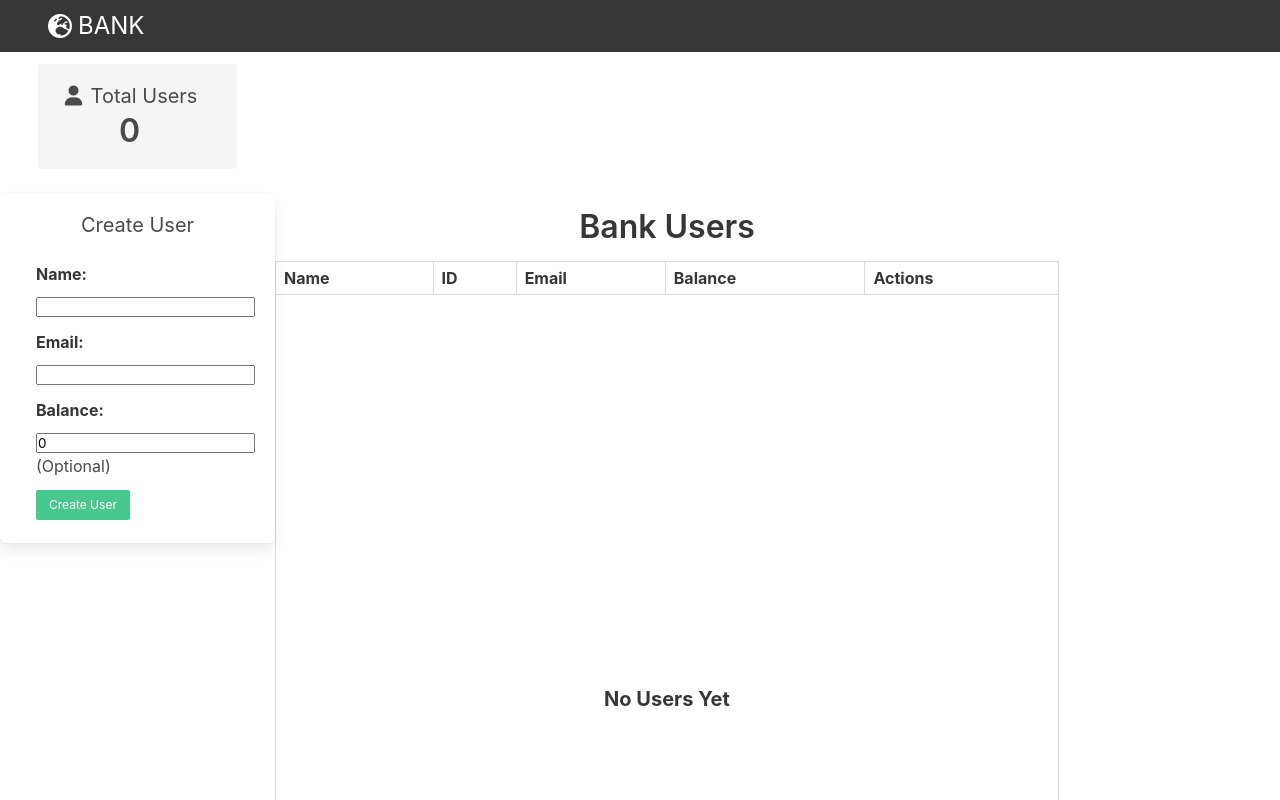
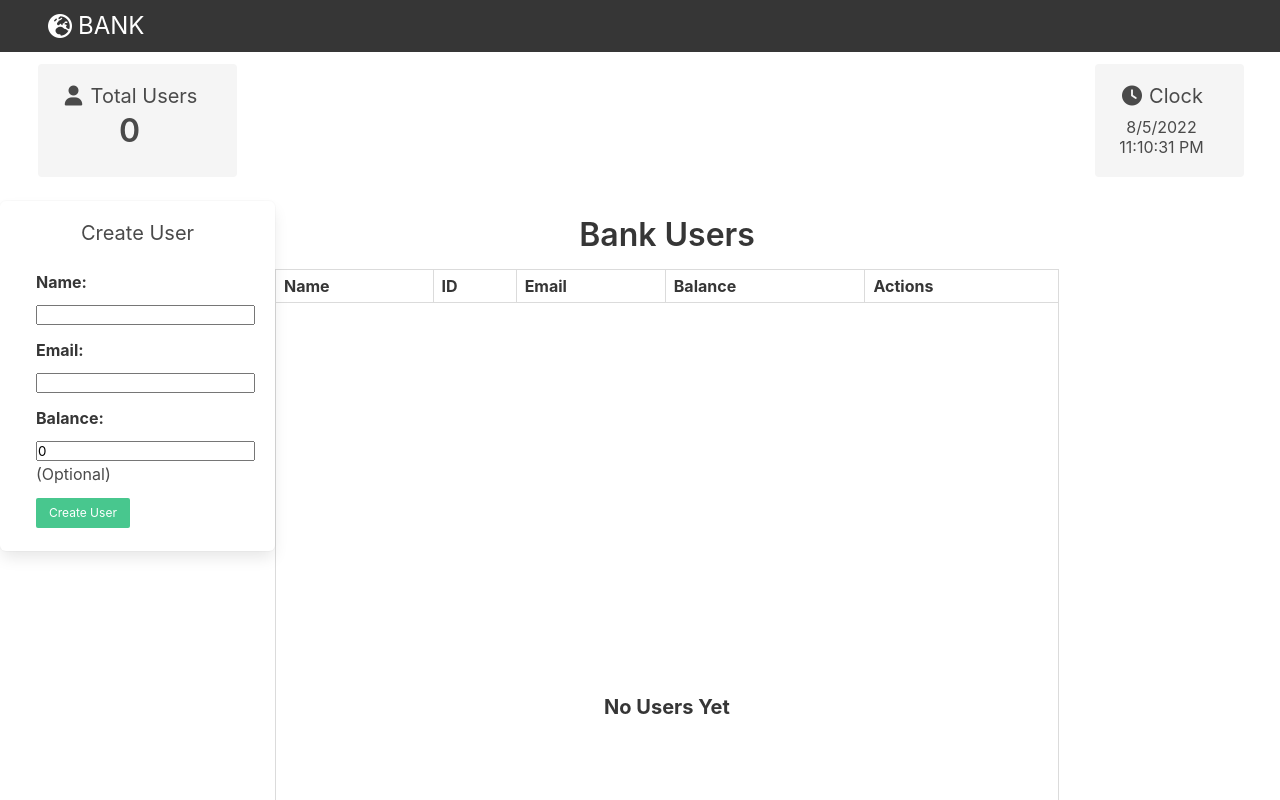
Before and after one commit to vincent-larisma/Banking-App, a React (Create React App) app in the folder banking-app/: page /Dashboard in a window 1280 px wide. Shown: the top 800 px of the page. Built offline with nearby package versions, Linux system fonts and the light colour scheme.

Commit message:
Update clock

```diff
--- a/banking-app/src/Components/Clock.jsx
+++ b/banking-app/src/Components/Clock.jsx
@@ -7,12 +7,12 @@ export default function Clock() {
   useEffect(() => {
     setInterval(() => {
       setClock(time.toLocaleTimeString())
-    }, 1001)
+    }, 1000)
   }, [clock])
   return (
-    <div className='container'>
-      <div>{time.toLocaleDateString()}</div>
-      <div>{clock}</div>
+    <div className='container text-center'>
+      <div className='is-size-6'>{time.toLocaleDateString()}</div>
+      <div className='is-size-6'>{clock}</div>
     </div>
   )
 }
--- a/banking-app/src/Components/userDisplay.jsx
+++ b/banking-app/src/Components/userDisplay.jsx
@@ -1,5 +1,6 @@
 import React, { useState } from 'react'
 import Modal from './Modal'
+import Clock from './Clock'
 
 export default function UserDisplay() {
   const [user, setUser] = useState({
@@ -199,6 +200,19 @@ export default function UserDisplay() {
           </div>
           <div className='title flex-center'>{userList.length}</div>
         </div>
+        <div className='container notification mt-3 grid-clock '>
+          <div className='subtitle text-center'>
+            <span class='icon-text'>
+              <span class='icon'>
+                <i class='fa-solid fa-clock'></i>
+              </span>
+              <span>Clock</span>
+            </span>
+            <div className='mt-2'>
+              <Clock />
+            </div>
+          </div>
+        </div>
         <div className='box container grid-create-user form-size'>
           <h2 className='subtitle text-center'>Create User</h2>
           <form onSubmit={handleSubmitUser}>
--- a/banking-app/src/Styles/userDisplay.scss
+++ b/banking-app/src/Styles/userDisplay.scss
@@ -17,6 +17,9 @@
   .grid-login {
     grid-column: center-start / center-end;
   }
+  .grid-clock {
+    grid-column: info-end / page-end;
+  }
 }
 
 .text-center {
@@ -32,7 +35,6 @@
   min-height: 100vh;
 }
 
-
 .form-size {
   height: 350px;
 }
```
